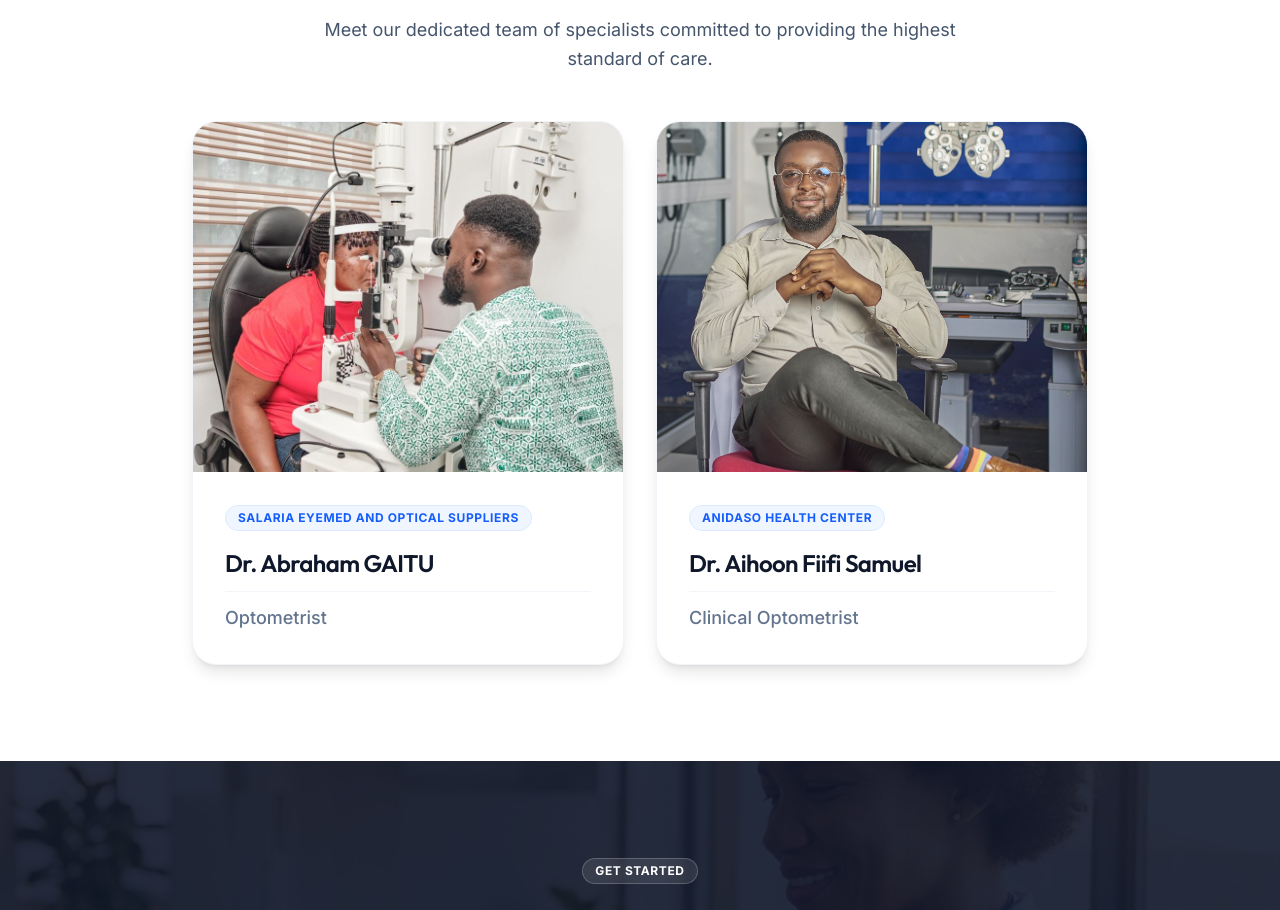
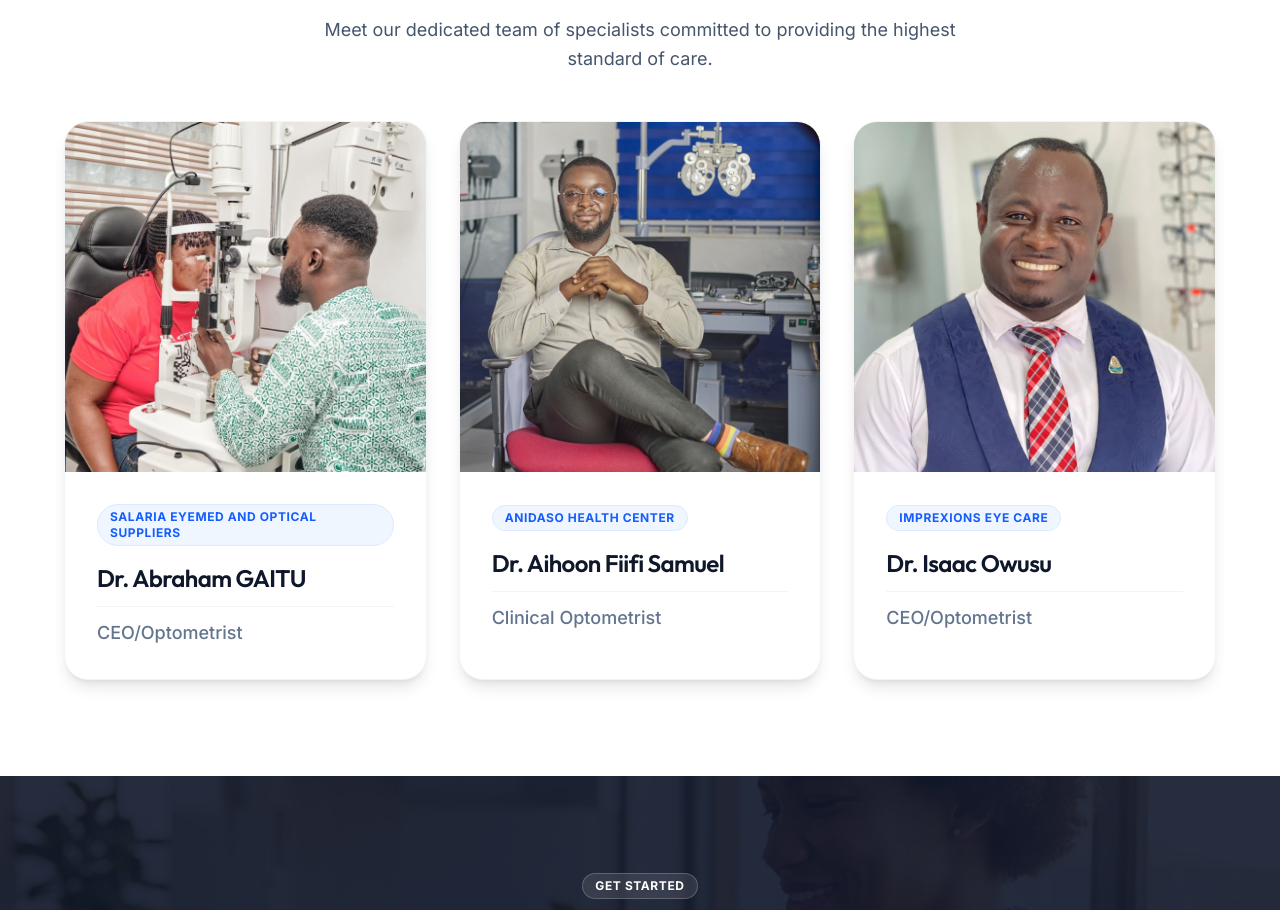
Before and after one commit to eduvoucherstore/eye-dental-solution, a Next.js app: page / in a window 1280 px wide. Shown: the part 4560-5470 px from the top of the page. Built offline with nearby package versions, Linux system fonts and the light colour scheme.

Commit message:
feat: updated doctor profiles and adjusted layout to 3 columns

```diff
--- a/src/app/page.tsx
+++ b/src/app/page.tsx
@@ -429,11 +429,11 @@ export default function Home() {
           </div>
 
           {/* Desktop Grid */}
-          <div className="hidden md:grid md:grid-cols-2 gap-8 max-w-4xl mx-auto">
+          <div className="hidden md:grid md:grid-cols-3 gap-8 max-w-6xl mx-auto">
             {[
               {
                 name: "Dr. Abraham GAITU",
-                role: "Optometrist",
+                role: "CEO/Optometrist",
                 facility: "SALARIA EYEMED AND OPTICAL SUPPLIERS",
                 image: "/Doc1.jpeg"
               },
@@ -442,6 +442,12 @@ export default function Home() {
                 role: "Clinical Optometrist",
                 facility: "Anidaso Health Center",
                 image: "/DOCTOR (7).webp"
+              },
+              {
+                name: "Dr. Isaac Owusu",
+                role: "CEO/Optometrist",
+                facility: "Imprexions Eye Care",
+                image: "/Doc4.jpeg"
               }
             ].map((doc, i) => (
               <div key={i} className="group bg-white rounded-3xl overflow-hidden border border-slate-100 shadow-lg hover:shadow-xl transition-all duration-300">
@@ -476,7 +482,7 @@ export default function Home() {
               {[
                 {
                   name: "Dr. Abraham GAITU",
-                  role: "Optometrist",
+                  role: "CEO/Optometrist",
                   facility: "SALARIA EYEMED AND OPTICAL SUPPLIERS",
                   image: "/Doc1.jpeg"
                 },
@@ -485,6 +491,12 @@ export default function Home() {
                   role: "Clinical Optometrist",
                   facility: "Anidaso Health Center",
                   image: "/DOCTOR (7).webp"
+                },
+                {
+                  name: "Dr. Isaac Owusu",
+                  role: "CEO/Optometrist",
+                  facility: "Imprexions Eye Care",
+                  image: "/Doc4.jpeg"
                 }
               ].map((doc, i) => (
                 <div key={i} className="bg-white rounded-3xl overflow-hidden border border-slate-100 shadow-md w-[85vw] sm:w-[350px] shrink-0 mx-2 mb-4">
```
Also changed, not shown: public/Doc4.jpeg (added).
